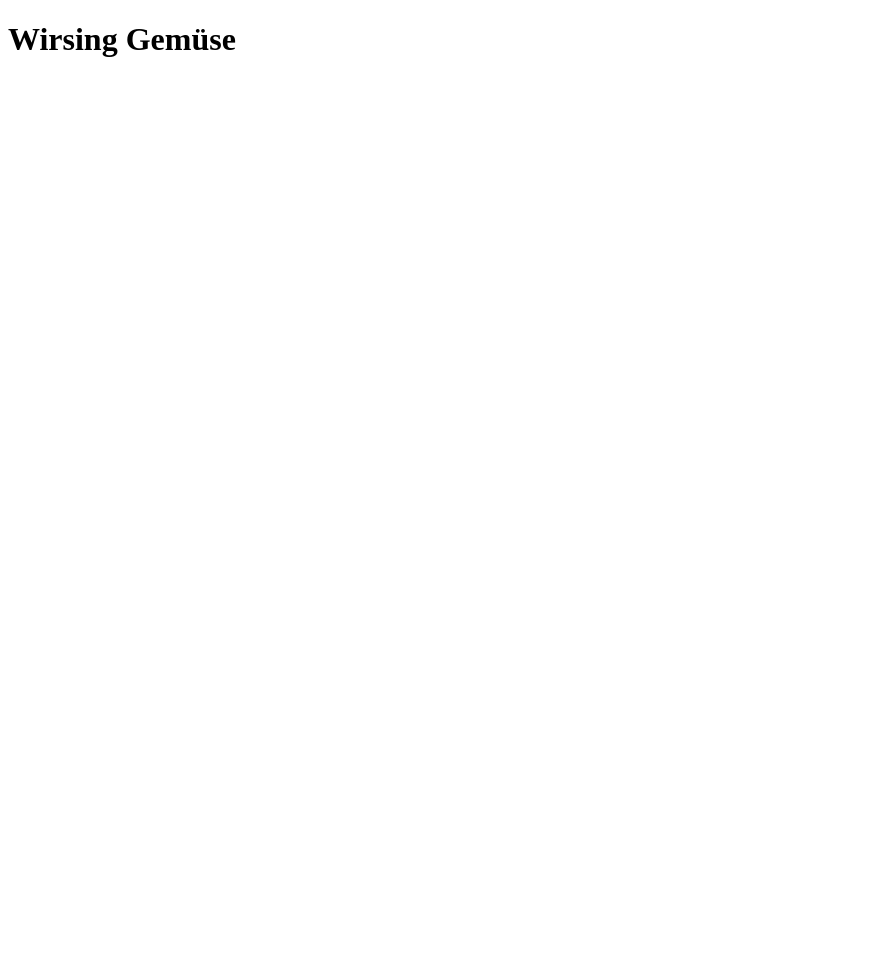
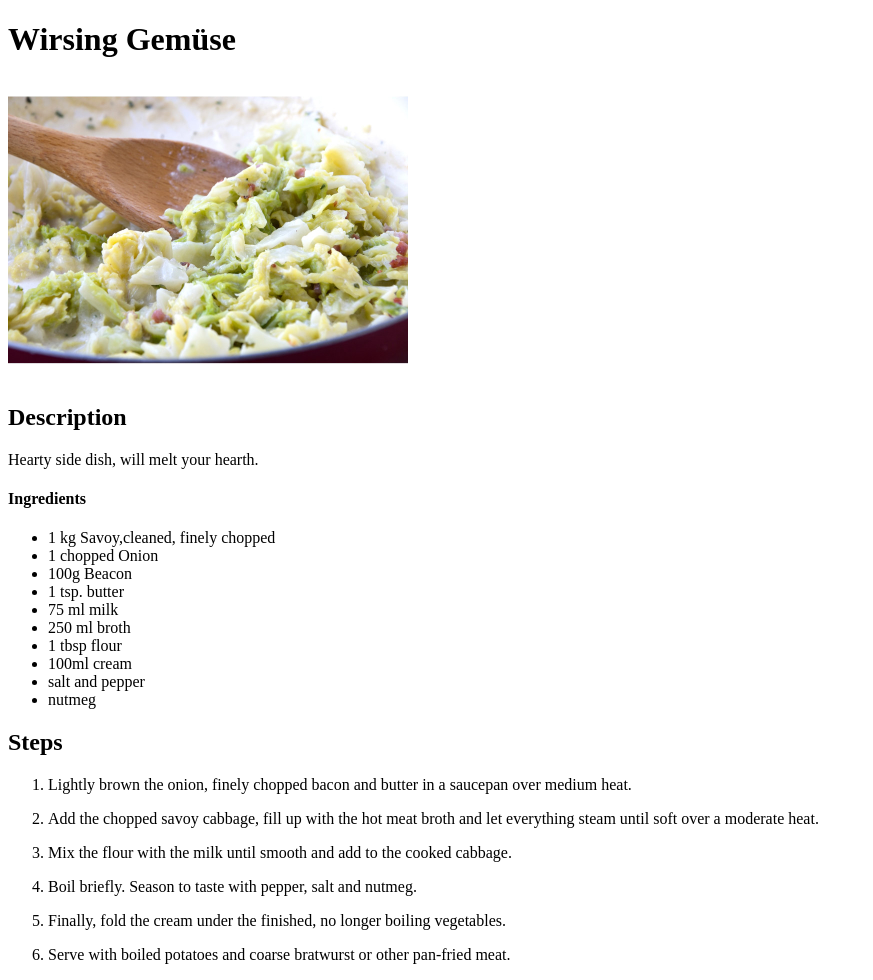
Before and after one commit to BB7Blues/odin-recipes, a plain HTML site: page recipes/wirsing_gemüse.html in a window 1280 px wide. Shown: the whole page, without its empty margins (0-873 px from the left). Before the commit the page ends 800 px from the top, so only its background shows below. Drawn offline with Linux system fonts and the light colour scheme.

Commit message:
Fill wirsing_gemüse.html with content. Adjust Img size of wirsing.jpg

```diff
--- a/recipes/wirsing_gemüse.html
+++ b/recipes/wirsing_gemüse.html
@@ -9,6 +9,47 @@
 
         <h1>Wirsing Gemüse</h1>
 
+        <img src="../images/wirsing.jpg" alt="picture of Wirsinggemüse" width="400" height="300">
+        <p><h2>Description</h2></p>
+        Hearty side dish, will melt your hearth.
+        <p><h4>Ingredients</h4></p>
+        <ul>
+            <li>1 kg Savoy,cleaned, finely chopped </li>
+            <li>1 chopped Onion</li>
+            <li>100g Beacon</li>
+            <li>1 tsp. butter</li>
+            <li>75 ml milk</li>
+            <li>250 ml broth</li>
+            <li>1 tbsp flour</li>
+            <li>100ml cream</li>
+            <li>salt and pepper</li>
+            <li>nutmeg</li>
+
+        </ul>
+
+        <p><h2>Steps</h2></p>
+        <ol>
+            <p><li> Lightly brown the onion,
+                    finely chopped bacon and
+                    butter in a saucepan over
+                    medium heat.</li></p>
+            <li> Add the chopped savoy cabbage,
+                 fill up with the hot meat broth
+                 and let everything steam until
+                 soft over a moderate heat.</li>
+
+             <p><li> Mix the flour with the milk until
+                     smooth and add to the cooked
+                     cabbage.</li></p>
+                <li>Boil briefly. Season to taste with pepper,
+                    salt and nutmeg.</li>
+            <p><li> Finally, fold the cream under the
+                    finished, no longer boiling vegetables.</li></p>
+            <p><li> Serve with boiled potatoes and coarse
+                    bratwurst or other pan-fried meat.</li></p>
+        </ol>
+
+
 
     </body>
 
```
Also changed, not shown: images/wirsing.jpg (added).
